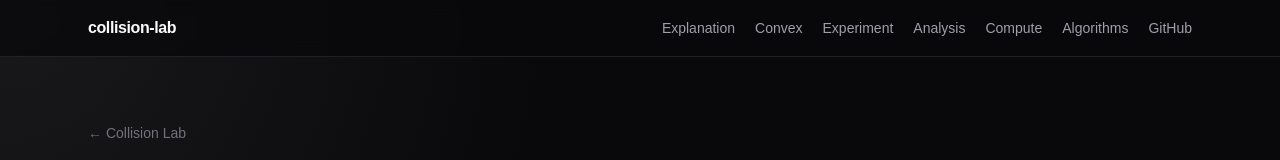
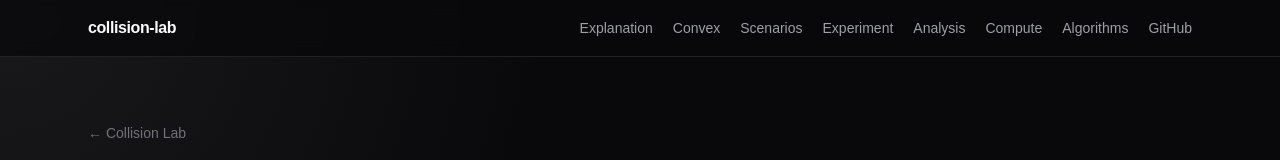
Before and after one commit to moritzbrantner/collision-lab, a Next.js app in the folder web/: page /scenarios in a window 1280 px wide. Shown: the top 160 px of the page. Built offline with nearby package versions, Linux system fonts and the light colour scheme.

Commit message:
Link playable scenarios from navigation

```diff
--- a/web/app/layout.tsx
+++ b/web/app/layout.tsx
@@ -28,6 +28,9 @@ export default function RootLayout({ children }: Readonly<{ children: ReactNode
               <Link href="/convex/" className="transition hover:text-zinc-50">
                 Convex
               </Link>
+              <Link href="/scenarios/" className="transition hover:text-zinc-50">
+                Scenarios
+              </Link>
               <Link href="/demo/" className="transition hover:text-zinc-50">
                 Experiment
               </Link>
```
